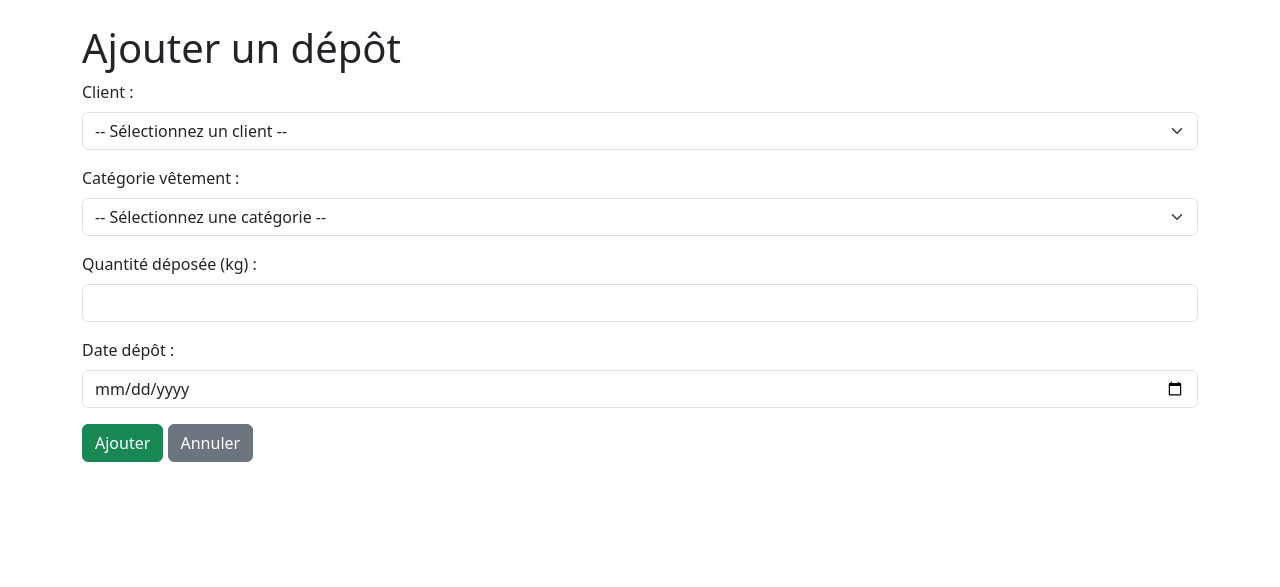
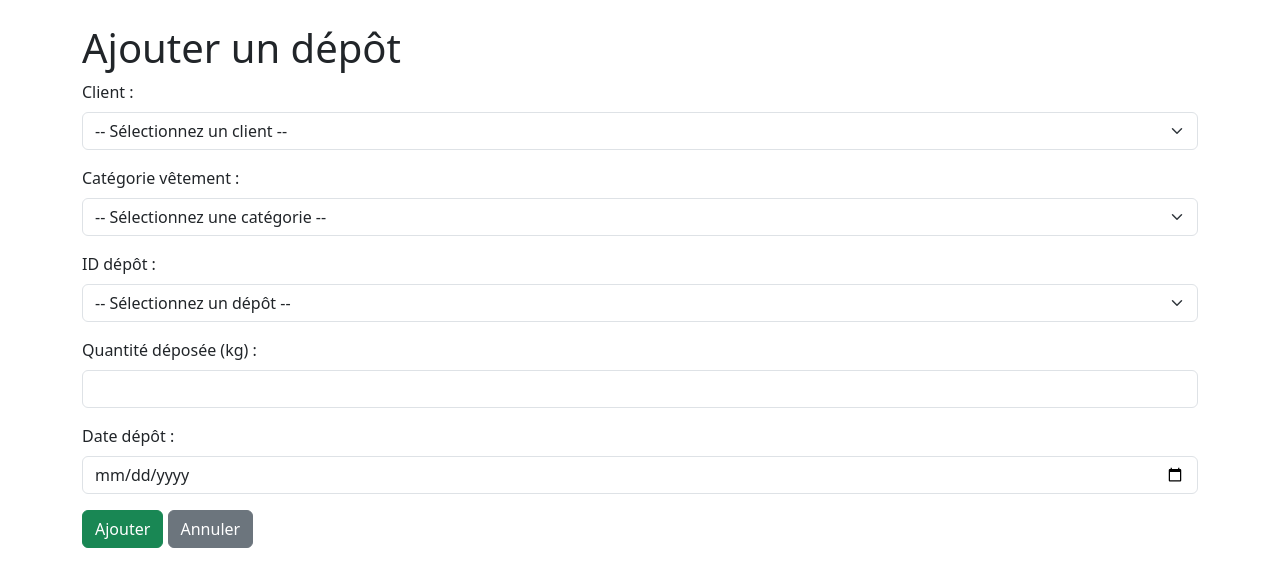
Before and after one commit to LeandreBizel/SAE1.04, a Flask app: page /Depose/add in a window 1280 px wide. Shown: the part 56-643 px from the top of the page. Run offline with Flask 3, Linux system fonts and the light colour scheme; data comes from the database, SQL or seed files in the repository; some libraries are stand-ins or nearby versions.

Commit message:
Add dropdown for selecting depot in Depose_add.html

```diff
--- a/templates/Tables/Depose_add.html
+++ b/templates/Tables/Depose_add.html
@@ -33,6 +33,17 @@
             </select>
         </div>
 
+        <div class="mb-3">
+    <label for="id_depot" class="form-label">ID dépôt :</label>
+    <select name="id_depot" id="id_depot" class="form-select" required>
+        <option value="">-- Sélectionnez un dépôt --</option>
+        {% for dep in depots %}
+        <option value="{{ dep.id_depot }}">{{ dep.id_depot }}</option>
+        {% endfor %}
+    </select>
+</div>
+
+
 
 
         <div class="mb-3">
```
